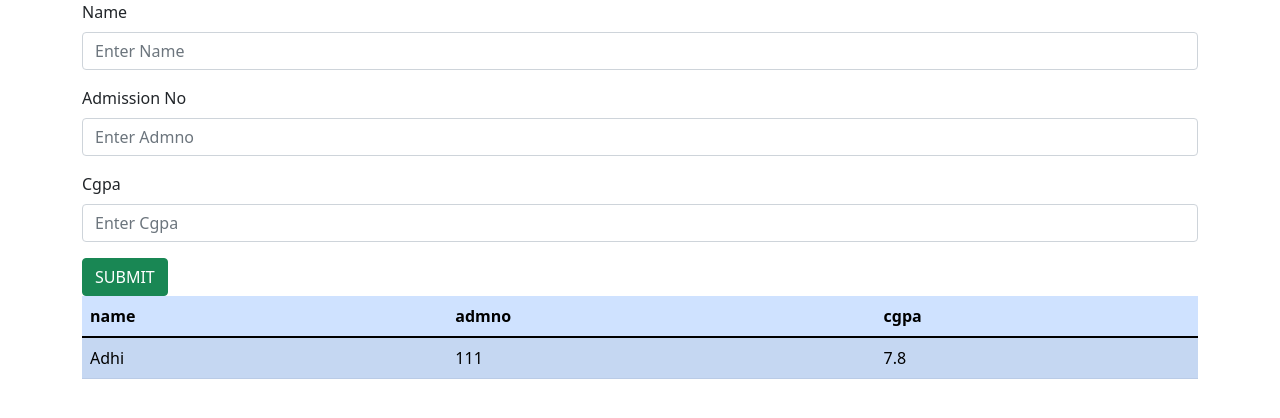
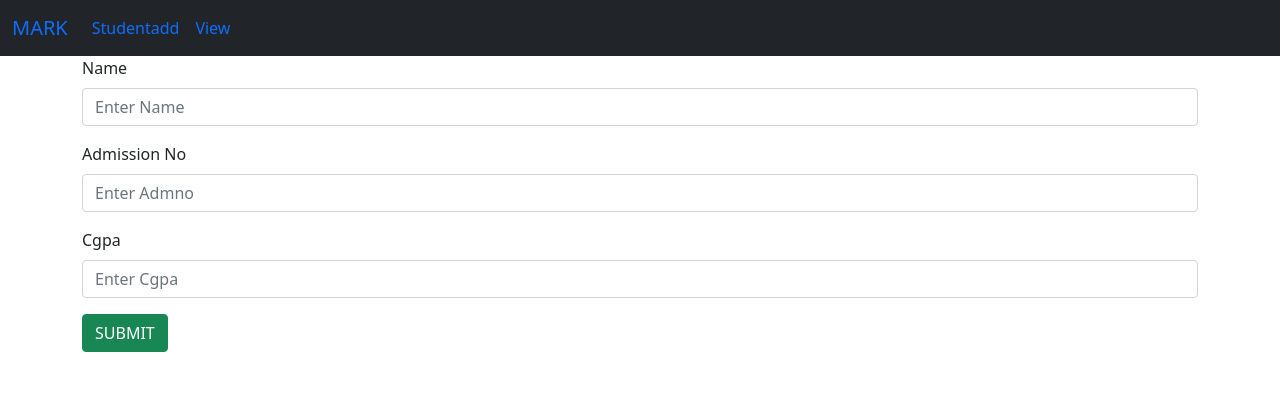
Before and after one commit to adhiponnuzz/Markappreactapp, a React (Create React App) app: page / in a window 1280 px wide. Shown: the top 418 px of the page. Built offline with nearby package versions, Linux system fonts and the light colour scheme.

Commit message:
view finished

```diff
--- a/src/App.js
+++ b/src/App.js
@@ -4,13 +4,29 @@ import  'bootstrap/dist/css/bootstrap.min.css';
 import  'bootstrap/dist/js/bootstrap.bundle.min.js';
 import Studentadd from './component/Studentadd';
 import View from './component/View';
+import { BrowserRouter, Route, Router, Routes } from 'react-router-dom';
 
 function App() {
   return (
     <>
 
-  <Studentadd/>
-  <View/>
+    <BrowserRouter>
+
+    <Routes>
+
+      <Route path="/" exact element={<Studentadd/>}/>
+      <Route path="/view" exact element={<View/>}/>
+
+
+
+    </Routes>
+
+
+
+    </BrowserRouter>
+
+
+
 
 
 
--- /dev/null
+++ b/src/component/Navbar.js
@@ -0,0 +1,41 @@
+import React from 'react'
+import { Link } from 'react-router-dom'
+
+const Navbar = () => {
+  return (
+    <div>
+
+
+
+<nav class="navbar navbar-expand-lg bg-dark">
+  <div class="container-fluid">
+      <Link to="/" class="navbar-brand">MARK</Link>
+
+    <button class="navbar-toggler" type="button" data-bs-toggle="collapse" data-bs-target="#navbarNav" aria-controls="navbarNav" aria-expanded="false" aria-label="Toggle navigation">
+      <span class="navbar-toggler-icon"></span>
+    </button>
+    <div class="collapse navbar-collapse" id="navbarNav">
+      <ul class="navbar-nav">
+        <li class="nav-item">
+            <Link to="/" class="nav-link active">Studentadd</Link>
+
+        </li>
+        <li class="nav-item">
+            <Link to="/view" class="nav-link">View</Link>
+
+        </li>
+
+      </ul>
+    </div>
+  </div>
+</nav>
+
+
+
+
+
+    </div>
+  )
+}
+
+export default Navbar
--- a/src/component/Studentadd.js
+++ b/src/component/Studentadd.js
@@ -1,4 +1,5 @@
 import React, { useState } from 'react'
+import Navbar from './Navbar'
 
 const Studentadd = () => {
     var [name,setName]=useState("")
@@ -13,6 +14,7 @@ const Studentadd = () => {
     }
   return (
     <div>
+        <Navbar/>
 
 <div className="container">
     <div className="row">
--- a/src/component/View.js
+++ b/src/component/View.js
@@ -1,4 +1,5 @@
 import React from 'react'
+import Navbar from './Navbar'
 
 const View = () => {
     var viewlist=[{
@@ -11,6 +12,7 @@ const View = () => {
     }]
   return (
     <div>
+        <Navbar/>
 
         <div className="container">
             <div className="row">
```
